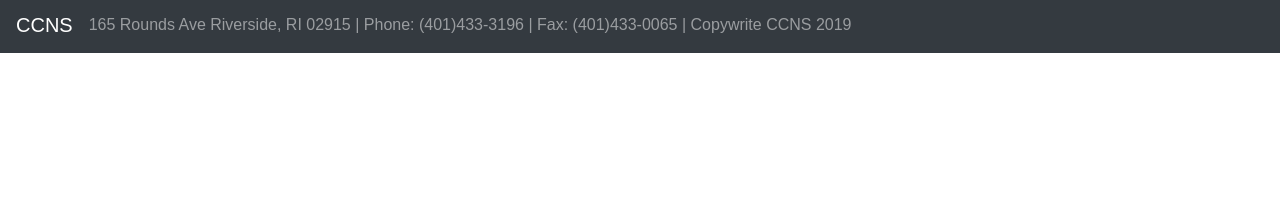
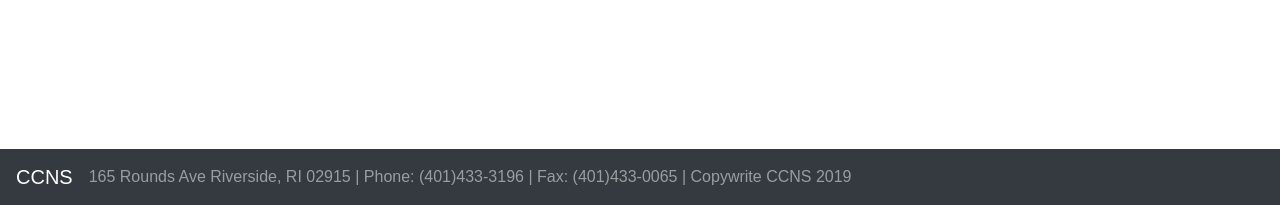
Before and after one commit to ccnsRI/ccnsRI, a plain HTML site: page index.html in a window 1280 px wide. Shown: the part 595-800 px from the top of the page. Drawn offline with nearby package versions, Linux system fonts and the light colour scheme.

Commit message:
sticky footer

```diff
--- a/index.html
+++ b/index.html
@@ -226,7 +226,7 @@ img {
   </div>
 </div>
 
-<nav class="navbar navbar-expand-md bg-dark navbar-dark">
+<nav class="navbar navbar-expand-md bg-dark navbar-dark fixed-bottom">
   <!-- Brand -->
   <a class="navbar-brand" href="index.html">CCNS</a>
 
```
